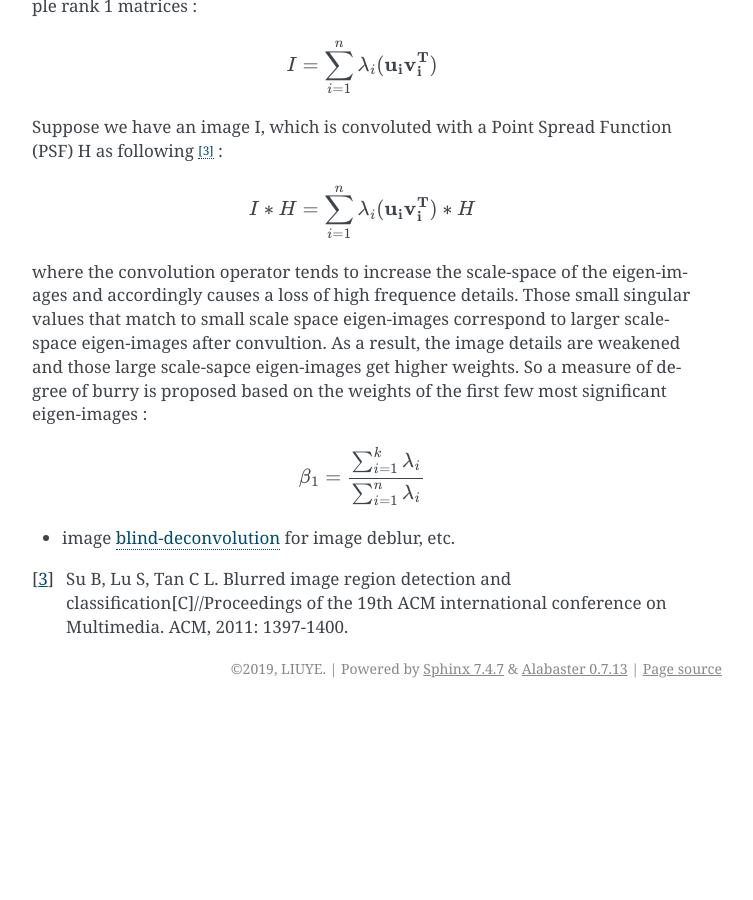
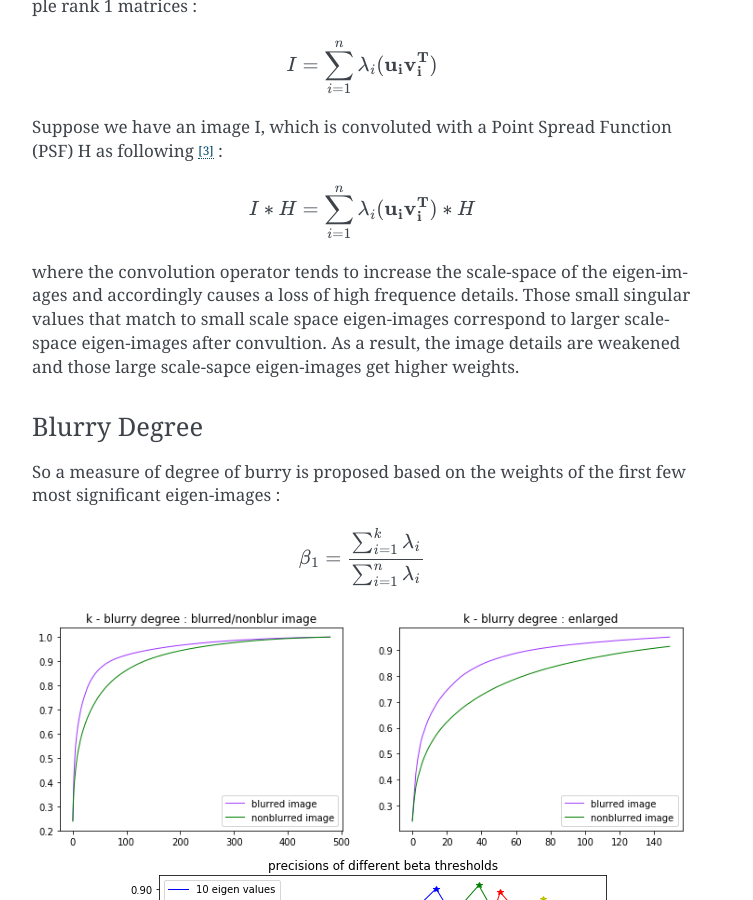
Before and after one commit to gggliuye/VIO, a Sphinx documentation site: the page built from docs/Prepare.rst, in a window 1280 px wide and 900 px high, scrolled down 4723 px. Shown: the whole window, without its empty margins (388-1141 px from the left). Built offline with Sphinx 7.4.7, drawn with Linux system fonts in a browser that asks for light colours; before the commit the page ends 5431 px from its top, so only the background shows below that.

Commit message:
Update Prepare.rst

```diff
--- a/docs/Prepare.rst
+++ b/docs/Prepare.rst
@@ -190,12 +190,26 @@ Suppose we have an image I, which is convoluted with a Point Spread Function (PS
     I * H = \sum_{i=1}^{n} \lambda_{i} ( \mathbf{ u_{i} v_{i}^{T} } ) * H
 
 where the convolution operator tends to increase the scale-space of the eigen-images and accordingly causes a loss of high frequence details. Those small singular values that match to small scale space eigen-images correspond to larger scale-space eigen-images after convultion. As a result, the image details are weakened and those large scale-sapce eigen-images get higher weights.
+
+Blurry Degree
+>>>>>>>>>>>>>>>>>>>>>>>>>>
+
 So a measure of degree of burry is proposed based on the weights of the first few most significant eigen-images :
 
 .. math::
     \beta_{1} = \frac{\sum_{i=1}^{k}\lambda_{i} } {\sum_{i=1}^{n}\lambda_{i}}
 
 
+
+.. image:: images/beta1compare.png
+    :align: center
+
+.. image:: images/betathresholdchoose.png
+    :align: center
+
+.. image:: images/numberEvalues.png
+    :align: center
+
 * image blind-deconvolution_  for image deblur, etc.
 
 .. _blind-deconvolution: https://nl.mathworks.com/help/images/ref/deconvblind.html
```
